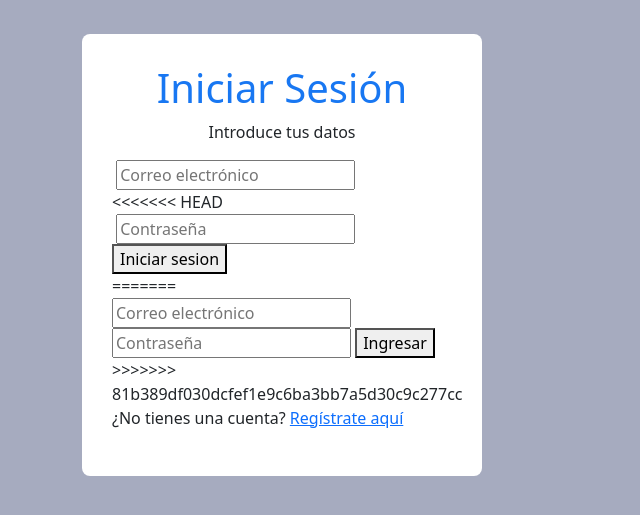
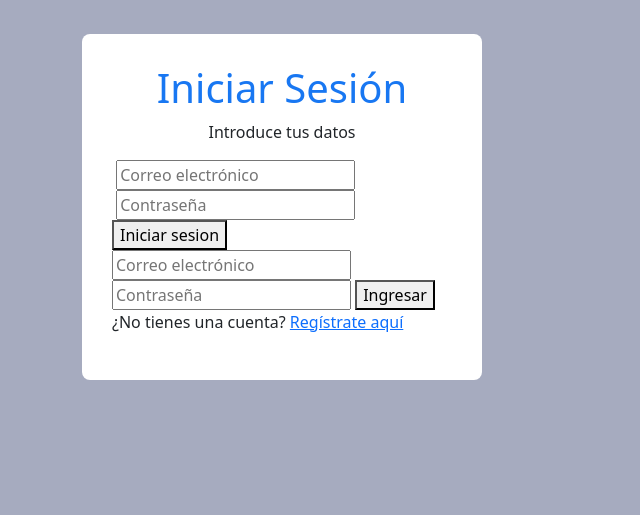
Before and after one commit to aguilarDiego03/Base, a Python web app: template templates/sesion.html in a window 1280 px wide. Shown: the part 144-659 px from the top of the page, without its empty margins (0-640 px from the left). Run offline with Jinja, Linux system fonts and the light colour scheme; the template is opened without the code that fills it, so the values that code supplies are empty.

Commit message:
Update sesion.html
Resolved merge conflict in sesion.html by consolidating form elements and labels for email and password.

```diff
--- a/templates/sesion.html
+++ b/templates/sesion.html
@@ -12,7 +12,6 @@
             <input type="email" id="email" name="email" placeholder="Correo electrónico" required>
         </div>
 
-<<<<<<< HEAD
         <div class="form-group">
             <label for="password"></label>
             <input type="password" id="password" name="password" placeholder="Contraseña" required>
@@ -20,7 +19,6 @@
 
         <button type="submit">Iniciar sesion</button>
     </form>
-=======
 
 <form>
     <input type="email" name="email" placeholder="Correo electrónico"
@@ -28,7 +26,6 @@
     <input type="password" name="password" placeholder="Contraseña">
         <button type="submit">Ingresar</button>
 </form>
->>>>>>> 81b389df030dcfef1e9c6ba3bb7a5d30c9c277cc
 
     <p>¿No tienes una cuenta? <a href="{{ url_for('crear') }}">Regístrate aquí</a></p>
 </div>
```
